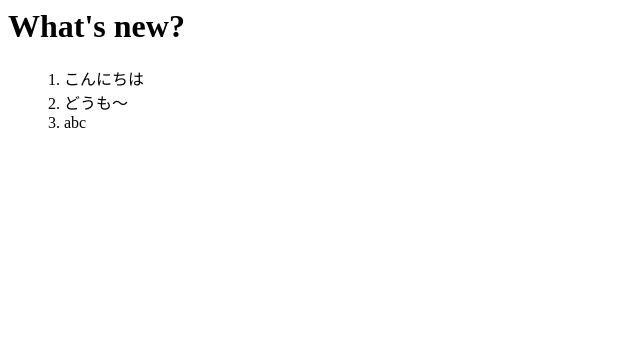
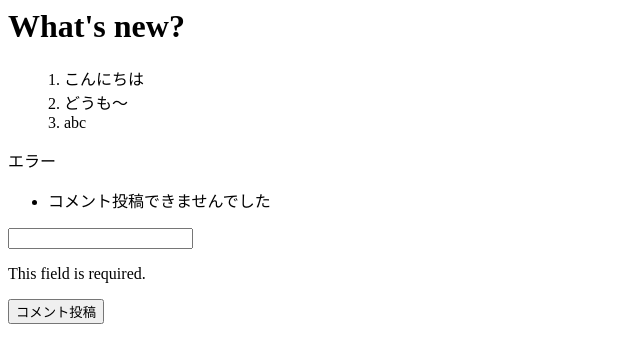
Before and after one commit to uesan/bulletinBoard, a Django app: page /bulletinBoard/1/ in a window 1280 px wide. Shown: the top 363 px of the page, without its empty margins (0-640 px from the left). Run offline with Django 3.2, Linux system fonts and the light colour scheme; data comes from the database, SQL or seed files in the repository; both versions use the stored data as it was after the commit.

Commit message:
froms.pyの作成 詰まったのでとりあえず

```diff
--- /dev/null
+++ b/bulletinBoard/forms.py
@@ -0,0 +1,27 @@
+from django import forms
+from .models import Board, Comment
+from django.shortcuts import get_object_or_404
+from django.utils import timezone
+
+class CommentForm(forms.Form):
+    '''
+    コメント投稿用フォーム
+    '''
+    board_id = 0
+    text = forms.CharField(
+        label='コメント本文',
+    )
+
+    def clean(self):
+        new_text = self.cleaned_data.get('text')
+        print(new_text)
+        try:
+            print(new_text)
+            board = get_object_or_404(Board, pk=self.board_id)
+            board.comment_set.create(text=new_text, remark_date=timezone.now())
+            #new_comment = Comment(text=new_text, remark_date=timezone.now(),)
+            print(board)
+            #new_comment.save()
+
+        except:
+            raise forms.ValidationError("コメント投稿できませんでした")
--- a/bulletinBoard/templates/bulletinBoard/detail.html
+++ b/bulletinBoard/templates/bulletinBoard/detail.html
@@ -9,3 +9,35 @@
 {% else %}
     <p>No comments exist in this board.</p>
 {% endif %}
+
+<form action="" method="post" class="ui form">
+    <div class="ui stacked segment">
+        {# --- 全体エラーメッセージ --- #}
+        {% if form.non_field_errors %}
+        <div class="ui red message">
+            <div class="header">エラー</div>
+            <ul class="list">
+                {% for non_field_error in form.non_field_errors %}
+                <li>{{ non_field_error }}</li>
+                {% endfor %}
+            </ul>
+        </div>
+        {% endif %}
+
+        {% for field in form %}
+        <div class="field{% if field.errors %} error{% endif %}">
+            {# --- 入力フィールド --- #}
+            <div class="ui input{% if field.errors %} error{% endif %}">
+                {{ field }}
+            </div>
+            {# --- 入力フィールドごとのエラーメッセージ（最初のエラーのみを表示） --- #}
+            {% if field.errors %}
+            <p class="red message">{{ field.errors.0 }}</p>
+            {% endif %}
+        </div>
+        {% endfor %}
+
+        {% csrf_token %}
+        <button type="submit" class="ui fluid teal submit button">コメント投稿</button>
+    </div>
+</form>
--- a/bulletinBoard/views.py
+++ b/bulletinBoard/views.py
@@ -2,6 +2,7 @@ from django.http import HttpResponse
 from django.shortcuts import get_object_or_404, render
 from django.views import View
 from django.utils import timezone
+from .forms import CommentForm
 
 from .models import Board, Comment
 
@@ -34,7 +35,7 @@ class BoardDetailView(View):
     context = {
         'board': Board.objects.all()
     }
-    def get(self, request,board_id, *args, **kwargs):
+    def get(self, request, board_id, *args, **kwargs):
         '''
         GETリクエスト用のメソッド
         *argsと**kwargsを引数にとるが、こいつらの存在意義がよくわかっていない。
@@ -42,12 +43,35 @@ class BoardDetailView(View):
         '''
         board = get_object_or_404(Board, pk=board_id)
         comments = board.comment_set.all().order_by('remark_date')
+        form = CommentForm(request.POST)
+        form.board_id = board_id
         context = {
             'board': board,
             'comments': comments,
+            'form': form,
         }
         return render(request, 'bulletinBoard/detail.html', context)
 
+    def post(self, request, board_id, *args, **kwargs):
+        '''
+
+        :param request:
+        :param board_id:
+        :param args:
+        :param kwargs:
+        :return:
+        '''
+        form = CommentForm(request.POST)
+        is_valid = form.is_valid()
+        board = get_object_or_404(Board, pk=board_id)
+        comments = board.comment_set.all().order_by('remark_date')
+        context = {
+            'board': board,
+            'comments': comments,
+            'form': form,
+        }
+        if not is_valid:
+            return render(request, 'bulletinBoard/detail.html', context)
 
 index = BoardIndexView.as_view()
 detail = BoardDetailView.as_view()
```
Also changed, not shown: db.sqlite3.
